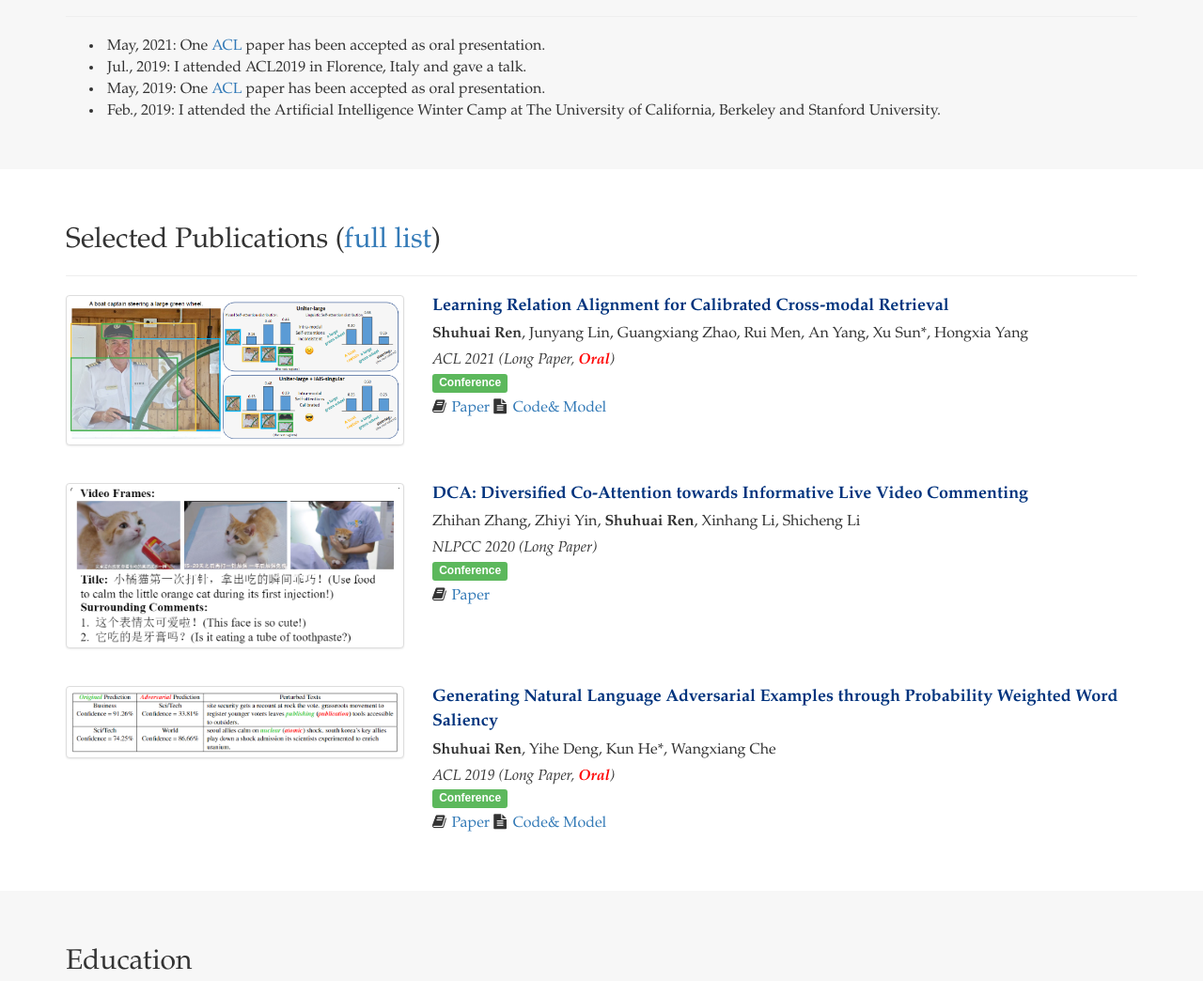
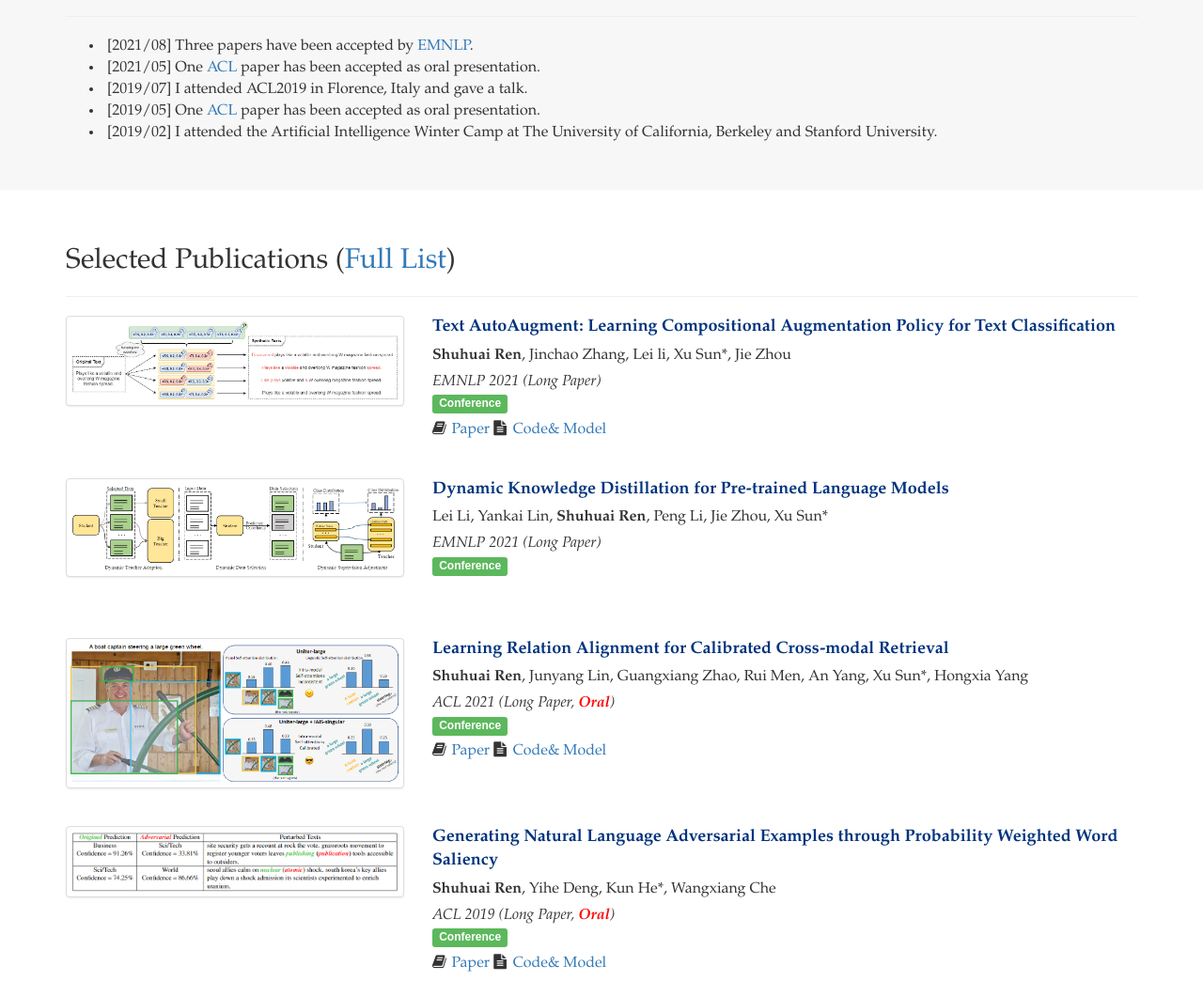
Before and after one commit to RenShuhuai-Andy/renshuhuai-andy.github.io, a plain HTML site: page index.html in a window 1280 px wide. Shown: the part 1029-2073 px from the top of the page at 94% size. Drawn offline with Linux system fonts and the light colour scheme.

Commit message:
add emnlp2021 papers

```diff
--- a/index.html
+++ b/index.html
@@ -140,7 +140,8 @@
                         href='https://scholar.google.com.hk/citations?user=YTQnGJsAAAAJ&hl=zh-CN'>Kun He</a>.</p>
                 <p>My research interests lie within <b>Natural Language Understanding</b>, <b>Multimodal Learning</b>
                     and <b>Large-scale
-                        Pre-training</b>. I'm also involved in Machine Learning problems like <b>Adversarial Robustness</b>.
+                        Pre-training</b>. I'm also involved in Machine Learning problems like <b>Adversarial
+                        Robustness</b>.
                 </p>
                 </p>
             </div>
@@ -158,17 +159,20 @@
                 <hr>
                 <div class="spacer"></div>
                 <ul>
-                    <li><span class="glyphicon"></span> May, 2021: One <a href='https://2021.aclweb.org/'>ACL</a> paper
+                    <li><span class="glyphicon"></span> [2021/08] Three papers have been accepted by <a
+                            href='https://2021.emnlp.org/'>EMNLP</a>.
+                    </li>
+                    <li><span class="glyphicon"></span> [2021/05] One <a href='https://2021.aclweb.org/'>ACL</a> paper
                         has been accepted as oral presentation.
                     </li>
-                    <li><span class="glyphicon"></span> Jul., 2019: I attended ACL2019 in Florence, Italy and gave a
+                    <li><span class="glyphicon"></span> [2019/07] I attended ACL2019 in Florence, Italy and gave a
                         talk.
                     </li>
-                    <li><span class="glyphicon"></span> May, 2019: One <a
+                    <li><span class="glyphicon"></span> [2019/05] One <a
                             href='https://acl2019.org/EN/index.xhtml.html'>ACL</a> paper
                         has been accepted as oral presentation.
                     </li>
-                    <li><span class="glyphicon"></span> Feb., 2019: I attended the Artificial Intelligence Winter Camp
+                    <li><span class="glyphicon"></span> [2019/02] I attended the Artificial Intelligence Winter Camp
                         at The University of California, Berkeley and Stanford University.
                     </li>
                     <!--                    <li><span class="glyphicon"></span> July, 2016: One <a href='http://www.eccv2016.org'>ECCV</a> paper-->
@@ -190,13 +194,59 @@
 
 <section id="publication" class="publication-section">
     <div class="container">
-        <h2>Selected Publications (<a href='fulllist.html'>full list</a>)</h2>
+        <h2>Selected Publications (<a href='fulllist.html'>Full List</a>)</h2>
         <hr>
 
         <div class="spacer"></div>
         <div class="row item">
             <div class="col-md-4 col-sm-6 col-xs-12 item-img">
-                <a class="image-popup-no-margins" href="./papers/ijcv.png">
+                <a class="image-popup-no-margins" href="./papers/taa.png">
+                    <img src="./papers/taa.png" class="img-thumbnail img-responsive">
+                </a>
+            </div>
+            <div class="col-md-8 col-sm-6 col-xs-12 item-info">
+                <div class="paper"> Text AutoAugment: Learning Compositional Augmentation Policy for Text Classification</div>
+                <div class="author"><b>Shuhuai Ren</b>, Jinchao Zhang, Lei li, Xu Sun*, Jie Zhou
+                </div>
+
+                <!-- (* indicates equal contribution) -->
+                <div class="conf">EMNLP 2021 (Long Paper)</div>
+                <div class="tag">
+                    <span class="label label-success">Conference</span>
+                </div>
+                <i class="fa fa-book fa-fw"></i><a href="https://arxiv.org/abs/2109.00523" target="blank">Paper</a>
+                <i class="fa fa fa-file-text fa-fw"></i><a href="https://github.com/lancopku/text-autoaugment" target="blank">Code&
+                Model</a>
+            </div>
+        </div>
+
+        <div class="spacer"></div>
+        <div class="row item">
+            <div class="col-md-4 col-sm-6 col-xs-12 item-img">
+                <a class="image-popup-no-margins" href="./papers/dkd.png">
+                    <img src="./papers/dkd.png" class="img-thumbnail img-responsive">
+                </a>
+            </div>
+            <div class="col-md-8 col-sm-6 col-xs-12 item-info">
+                <div class="paper"> Dynamic Knowledge Distillation for Pre-trained Language Models</div>
+                <div class="author">Lei Li, Yankai Lin, <b>Shuhuai Ren</b>, Peng Li, Jie Zhou, Xu Sun*
+                </div>
+
+                <!-- (* indicates equal contribution) -->
+                <div class="conf">EMNLP 2021 (Long Paper)</div>
+                <div class="tag">
+                    <span class="label label-success">Conference</span>
+                </div>
+<!--                <i class="fa fa-book fa-fw"></i><a href="" target="blank">Paper</a>-->
+<!--                <i class="fa fa fa-file-text fa-fw"></i><a href="" target="blank">Code&-->
+<!--                Model</a>-->
+            </div>
+        </div>
+
+        <div class="spacer"></div>
+        <div class="row item">
+            <div class="col-md-4 col-sm-6 col-xs-12 item-img">
+                <a class="image-popup-no-margins" href="./papers/iais_case.png">
                     <img src="./papers/iais_case.png" class="img-thumbnail img-responsive">
                 </a>
             </div>
@@ -220,25 +270,7 @@
         <div class="spacer"></div>
         <div class="row item">
             <div class="col-md-4 col-sm-6 col-xs-12 item-img">
-                <a class="image-popup-no-margins" href="./papers/iccv.png">
-                    <img src="./papers/dca.png" class="img-thumbnail img-responsive">
-                </a>
-            </div>
-            <div class="col-md-8 col-sm-6 col-xs-12 item-info">
-                <div class="paper">DCA: Diversified Co-Attention towards Informative Live Video Commenting</div>
-                <div class="author">Zhihan Zhang, Zhiyi Yin, <b>Shuhuai Ren</b>, Xinhang Li, Shicheng Li</div>
-                <div class="conf">NLPCC 2020 (Long Paper)</div>
-                <div class="tag">
-                    <span class="label label-success">Conference</span>
-                </div>
-                <i class="fa fa-book fa-fw"></i><a href="https://arxiv.org/abs/1911.02739" target="blank">Paper</a>
-            </div>
-        </div>
-
-        <div class="spacer"></div>
-        <div class="row item">
-            <div class="col-md-4 col-sm-6 col-xs-12 item-img">
-                <a class="image-popup-no-margins" href="./papers/icra.png">
+                <a class="image-popup-no-margins" href="./papers/pwws.png">
                     <img src="./papers/pwws.png" class="img-thumbnail img-responsive">
                 </a>
             </div>
@@ -412,7 +444,9 @@
             </a></div>
             <div class="col-md-4" align="left">
                 <div><b>Research Intern</b></div>
-                <div>HUST, <a href="http://mathcenter.hust.edu.cn/Research_Groups/John_Hopcroft_Lab_for_Data_Science.htm">John Hopcroft Lab for Data Science</a></div>
+                <div>HUST, <a
+                        href="http://mathcenter.hust.edu.cn/Research_Groups/John_Hopcroft_Lab_for_Data_Science.htm">John
+                    Hopcroft Lab for Data Science</a></div>
                 <div>Advised by <a href='http://faculty.hust.edu.cn/hekun/zh_CN/index.htm'>Kun He</a></div>
                 <div>Wuhan, China</div>
                 <div class="date">Mar. 2018 - Oct. 2019</div>
@@ -424,8 +458,8 @@
 <div class="footer">
     <div class="container">
         <div class="row item">
-            <p align="center"><a href="https://clustrmaps.com/site/1bjja" title="Visit tracker"><img
-                    src="//www.clustrmaps.com/map_v2.png?d=PgzBKvDwV0_11OsfeUcddl13pJ1ccAn3Or6O6qYWHuM&cl=ffffff"/></a>
+            <p align="center"><a href='https://clustrmaps.com/site/1bjja' title='Visit tracker'><img
+                    src='//clustrmaps.com/map_v2.png?cl=ffffff&w=a&t=tt&d=PgzBKvDwV0_11OsfeUcddl13pJ1ccAn3Or6O6qYWHuM&co=2d78ad&ct=ffffff'/></a>
             </p>
             <div>Copyright © Shuhuai Ren 2021</div>
             <div>Template from <a href="http://phoenix104104.github.io">Jason Lai</a></div>
@@ -435,8 +469,8 @@
                     document.write(document.lastModified);
                 </script>
             </div>
-<!--            <div align="center"><a href="http://www.amazingcounters.com"><img src="http://cc.amazingcounters.com/counter.php?i=3246736&c=9740521"-->
-<!--                                                                              alt="AmazingCounters.com"></a></div>-->
+            <!--            <div align="center"><a href="http://www.amazingcounters.com"><img src="http://cc.amazingcounters.com/counter.php?i=3246736&c=9740521"-->
+            <!--                                                                              alt="AmazingCounters.com"></a></div>-->
         </div>
 
     </div>
```
Also changed, not shown: fulllist.html (+70 -24 lines), papers/cascadebert.png (added), papers/dkd.png (added), papers/iais.png (deleted), papers/isda.png (deleted), papers/taa.png (added).
